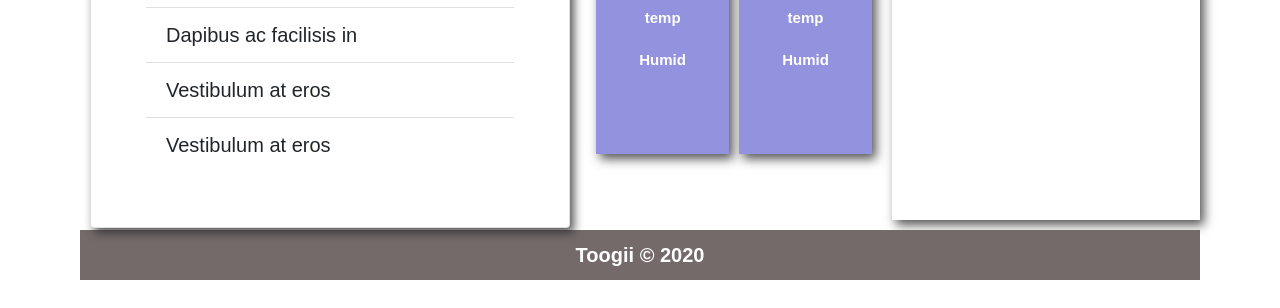
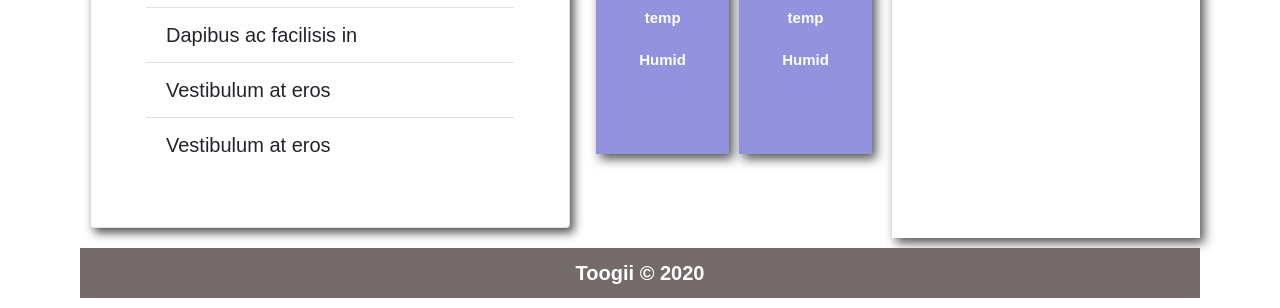
Before and after one commit to Toogii2019/weather_dashboard, a plain HTML site: page index.html in a window 1280 px wide. Shown: the part 510-818 px from the top of the page. Drawn offline with nearby package versions, Linux system fonts and the light colour scheme.

Commit message:
FIxing some styling

```diff
--- a/static/css/style.css
+++ b/static/css/style.css
@@ -24,7 +24,8 @@ body {
 
 .container {
     width: 100vw;
-    height: 100vh;
+    height: auto;
+    min-height: 100vh;
     font-size: 20px;
     font-family: sans-serif;
     font-weight: bold;
```
